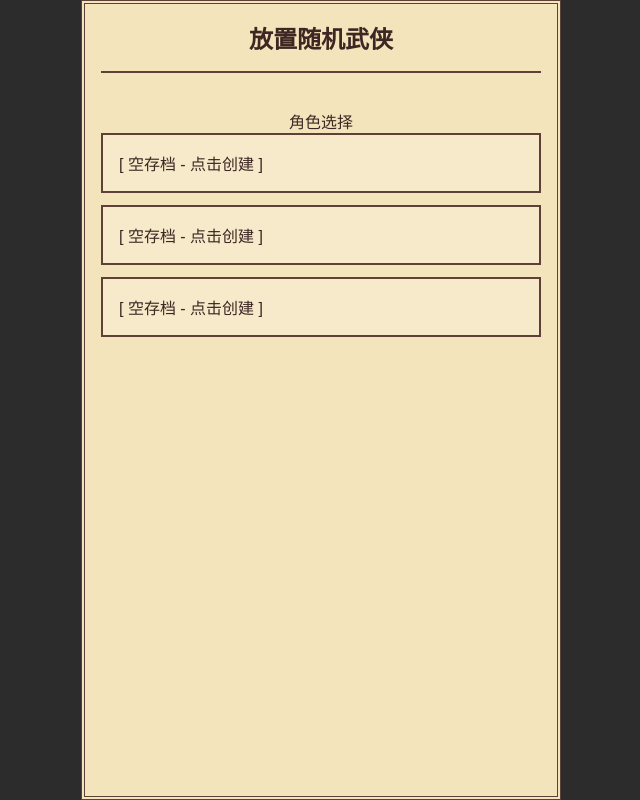
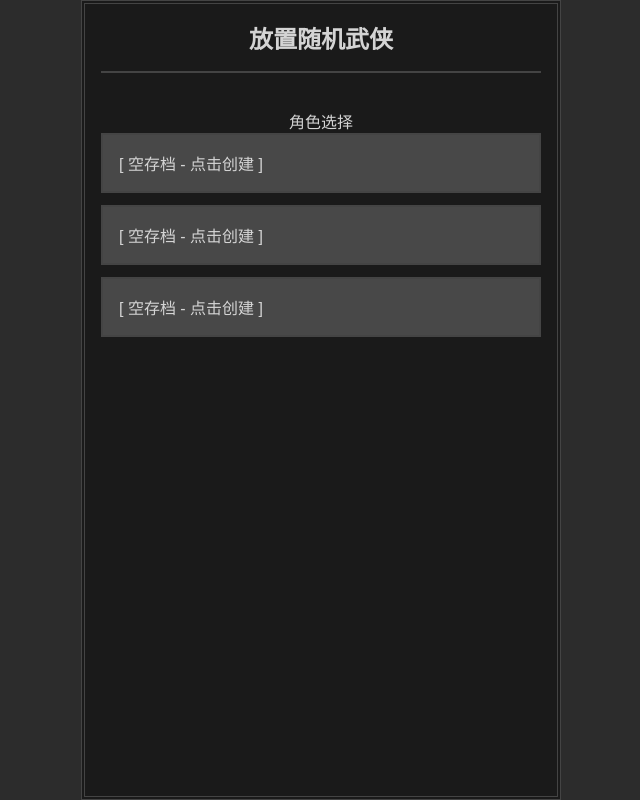
Before and after one commit to louy2/taiwu-mini-demo, a Vue app in the folder wuxia-game/: page / in a window 1280 px wide. Shown: the whole page, without its empty margins (319-959 px from the left). Built offline with nearby package versions, Linux system fonts and the light colour scheme.

Commit message:
Redesign UI: Dark Minimalist MUD Theme
- Implement 'Scheme C' dark mode aesthetics (#1a1a1a background)
- Refactor layout to maximize log space
- Make Stats Grid compact/collapsible by default
- Fix overflowing log container issues
- Improve font stack for dark mode readability

```diff
--- a/wuxia-game/src/App.vue
+++ b/wuxia-game/src/App.vue
@@ -50,8 +50,14 @@
           </span>
         </div>
 
-        <!-- Stats Grid -->
-        <div class="stats">
+        <!-- Stats Grid (Compact) -->
+        <div class="stats" @click="showFullStats = !showFullStats">
+          <div class="stat-summary" v-if="!showFullStats">
+            <span>力{{ effectiveStats.power }}/卸{{ effectiveStats.parry }}</span>
+            <span>破体{{ effectiveStats.penetration }}/御体{{ effectiveStats.resistance }}</span>
+            <span class="toggle-hint">▼</span>
+          </div>
+          <template v-else>
             <div class="stat-col">
               <div class="stat-item"><span class="label">力道</span><span class="value">{{ effectiveStats.power }}</span></div>
               <div class="stat-item"><span class="label">卸力</span><span class="value">{{ effectiveStats.parry }}</span></div>
@@ -64,6 +70,7 @@
               <div class="stat-item"><span class="label">破气</span><span class="value">{{ effectiveStats.qiBreach }}</span></div>
               <div class="stat-item"><span class="label">御气</span><span class="value">{{ effectiveStats.qiGuard }}</span></div>
             </div>
+          </template>
         </div>
 
         <!-- Resources -->
@@ -287,6 +294,7 @@ const logsContainer = ref(null);
 const showReportList = ref(false);
 const selectedReport = ref(null);
 const uiTab = ref('qi'); // 'qi' or 'kungfu'
+const showFullStats = ref(false);
 
 // Inventory Modal Logic
 const inventoryModal = reactive({
@@ -357,11 +365,11 @@ onMounted(() => { initGlobal(); });
 <style>
 /* Reset & Base */
 :root {
-  --bg-color: #f4e4bc;
-  --text-color: #3e2723;
-  --border-color: #5d4037;
-  --accent-color: #8d6e63;
-  --red-color: #b71c1c;
+  --bg-color: #1a1a1a;
+  --text-color: #d4d4d4;
+  --border-color: #444;
+  --accent-color: #00bcd4;
+  --red-color: #ef5350;
 }
 
 body {
@@ -432,7 +440,9 @@ body {
 .qi-controls { display: flex; justify-content: space-around; margin-top: 4px; }
 .qi-control-row { display: flex; flex-direction: column; align-items: center; }
 .qi-btns button { width: 24px; height: 24px; border: 1px solid var(--border-color); background: #fff; cursor: pointer; margin: 0 2px; }
-.stats { display: flex; justify-content: space-between; margin-top: 12px; }
+.stats { display: flex; justify-content: space-between; margin-top: 8px; cursor: pointer; background: rgba(0,0,0,0.2); padding: 4px; border-radius: 4px; }
+.stat-summary { display: flex; justify-content: space-between; width: 100%; font-size: 12px; font-family: monospace; }
+.toggle-hint { opacity: 0.5; }
 .stat-col { display: flex; flex-direction: column; gap: 4px; align-items: center; }
 .stat-item { display: flex; flex-direction: column; align-items: center; }
 .label { font-size: 10px; opacity: 0.8; }
```
Lines whose indentation alone changed are shown as unchanged.
